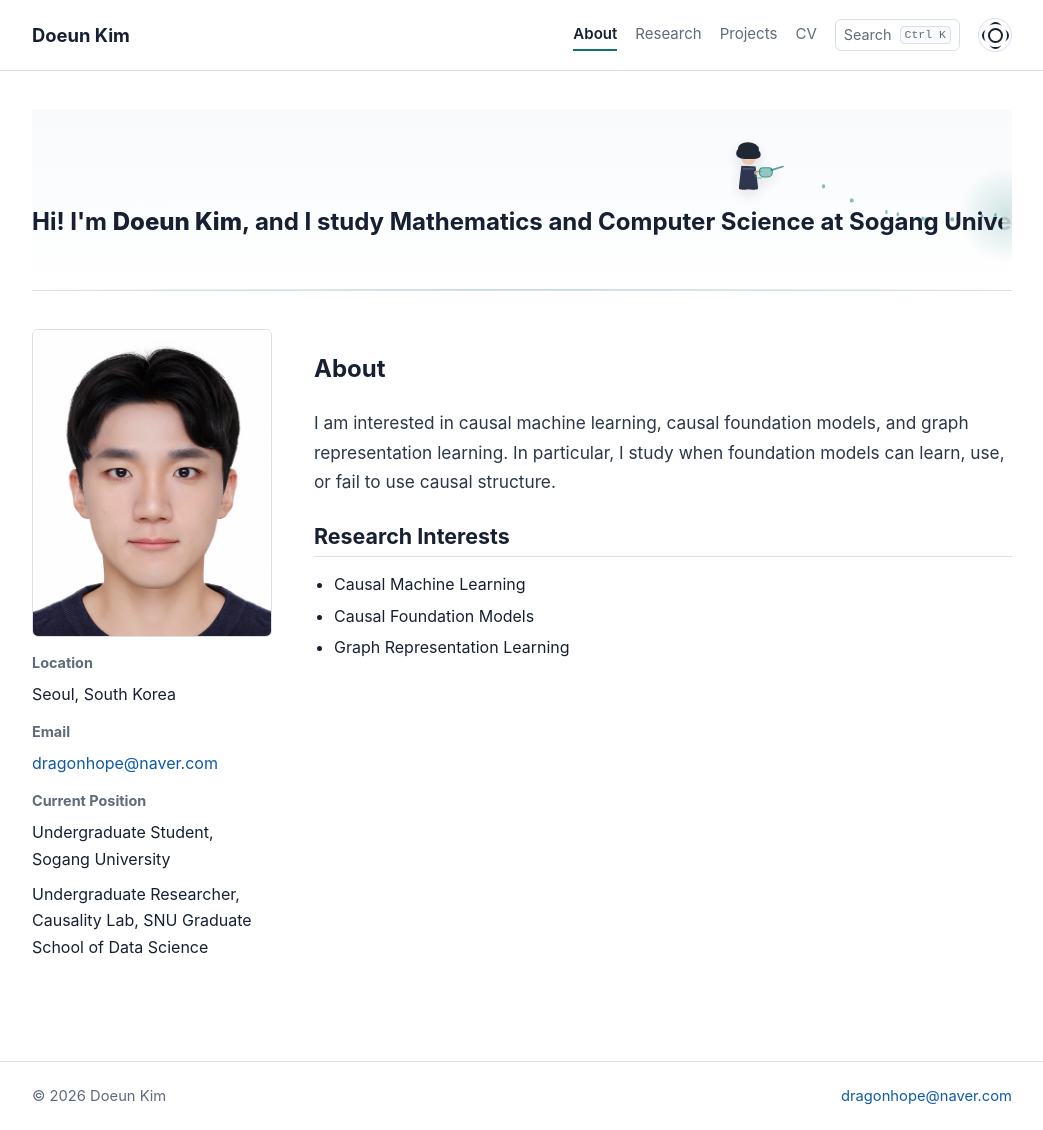
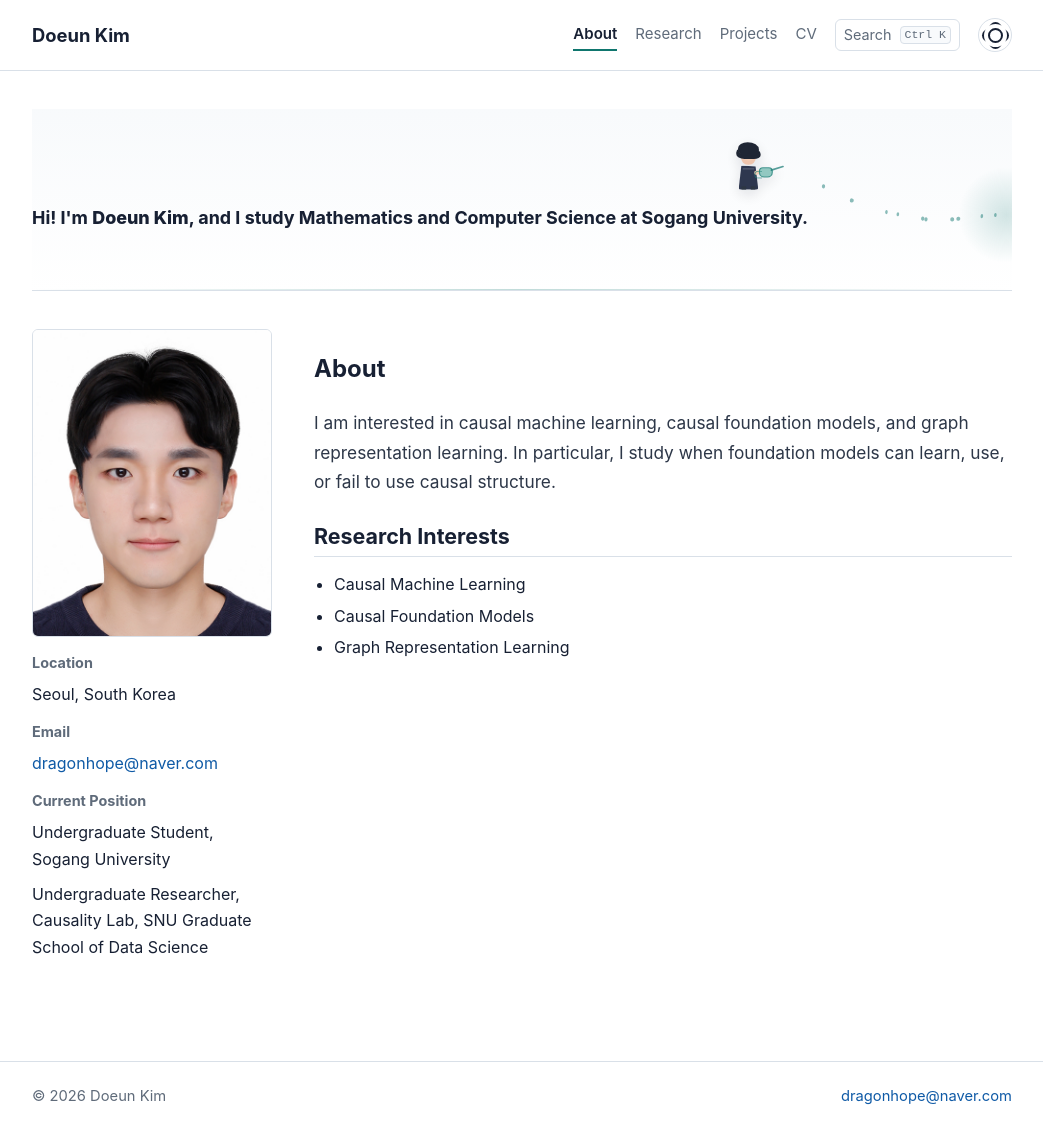
Before and after one commit to doeun7kim/doeun7kim.github.io, a Jekyll site: the page built from index.md, in a window 1280 px wide. Shown: the whole page, without its empty margins (118-1161 px from the left). Built offline with Jekyll 4.4.1, drawn with Linux system fonts in a browser that asks for light colours.

Commit message:
Fit hero greeting line

```diff
--- a/assets/css/hero-intro.css
+++ b/assets/css/hero-intro.css
@@ -54,13 +54,15 @@
 
 .hero-intro-title {
   position: relative;
-  display: inline-block;
+  display: block;
+  width: 100%;
   max-width: 100%;
   margin: 0;
   color: var(--text);
-  font-size: 1.5rem;
+  font-size: 1.12rem;
   line-height: 1.24;
-  white-space: nowrap;
+  overflow-wrap: break-word;
+  white-space: normal;
 }
 
 .hero-intro-title strong {
@@ -73,6 +75,12 @@
 
 .hero-intro-title-reveal {
   display: none;
+}
+
+@media (min-width: 900px) {
+  .hero-intro-title {
+    white-space: nowrap;
+  }
 }
 
 .hero-intro.hero-intro--active {
@@ -355,7 +363,7 @@
 
   .hero-intro-title {
     max-width: 100%;
-    font-size: 1.18rem;
+    font-size: 1.08rem;
     white-space: normal;
   }
 }
@@ -371,6 +379,6 @@
   }
 
   .hero-intro-title {
-    font-size: 1.08rem;
+    font-size: 1.02rem;
   }
 }
```
